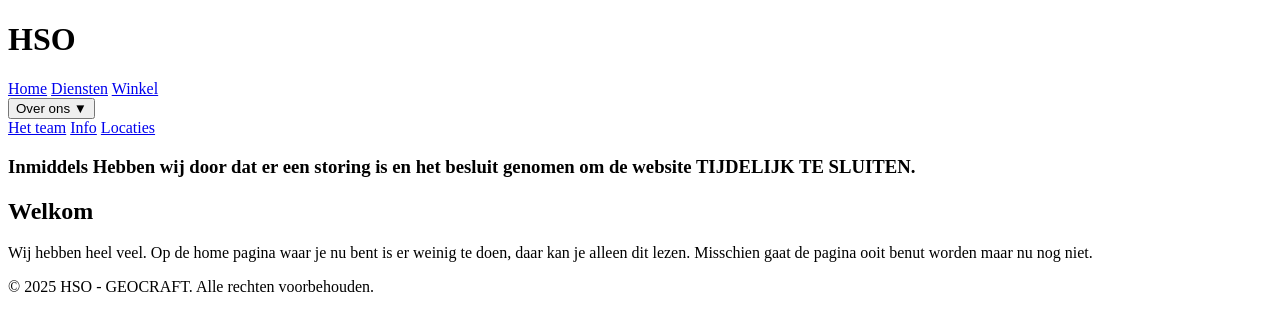
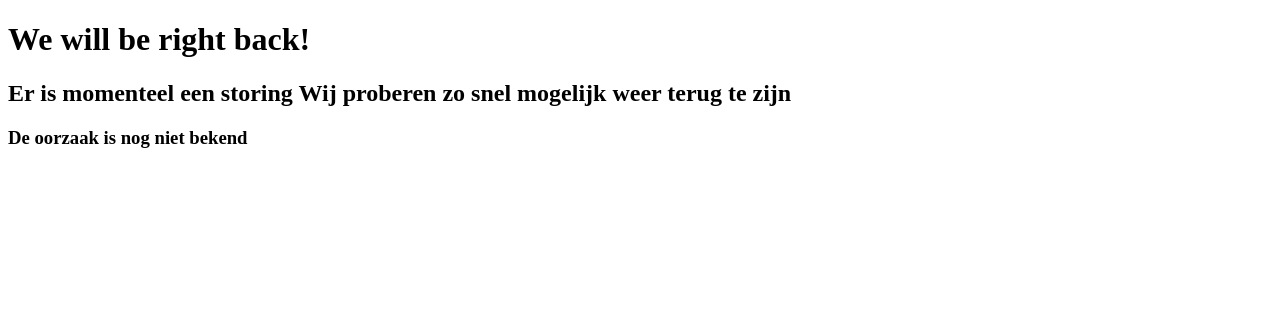
Before and after one commit to CrazyAndrewGamerz/HSO, a plain HTML site: page index.html in a window 1280 px wide. Drawn offline with Linux system fonts and the light colour scheme.

Commit message:
Update index.html

```diff
--- a/index.html
+++ b/index.html
@@ -3,35 +3,13 @@
 <head>
     <meta charset="UTF-8">
     <meta name="viewport" content="width=device-width, initial-scale=1.0">
-    <title>Home | HSO - GEOCRAFT</title>
+    <title>FOUT | HSO - GEOCRAFT</title>
     <link rel="stylesheet" href="style.css">
 </head>
 <body>
-    <header class="Header">
-        <h1>HSO</h1>
-        <nav class="Desktop-Nav">
-            <a href="index.html">Home</a>
-            <a href="diensten.html">Diensten</a>
-            <a href="winkel.html">Winkel</a>
-            <div class="dropdown">
-                <button class="dropbtn">Over ons ▼</button>
-                <div class="dropdown-content">
-                    <a href="team.html">Het team</a>
-                    <a href="info.html">Info</a>
-                    <a href="locaties.html">Locaties</a>
-                </div>
-            </div>
-        </nav>
-    </header>
-    <div class="Warning"><h3>Inmiddels Hebben wij door dat er een storing is en het besluit genomen om de website TIJDELIJK TE SLUITEN.</h3></div>
+  <h1>We will be right back!</h1>
+    <h2>Er is momenteel een storing Wij proberen zo snel mogelijk weer terug te zijn</h2>
+    <h3>De oorzaak is nog niet bekend</h3>
 
-    <main class="MainContent">
-        <h2>Welkom</h2>
-        <p>Wij hebben heel veel. Op de home pagina waar je nu bent is er weinig te doen, daar kan je alleen dit lezen. Misschien gaat de pagina ooit benut worden maar nu nog niet. </p>
-    </main>
-
-    <footer class="Footer">
-        <p>&copy; 2025 HSO - GEOCRAFT. Alle rechten voorbehouden.</p>
-    </footer>
 </body>
 </html>
```
